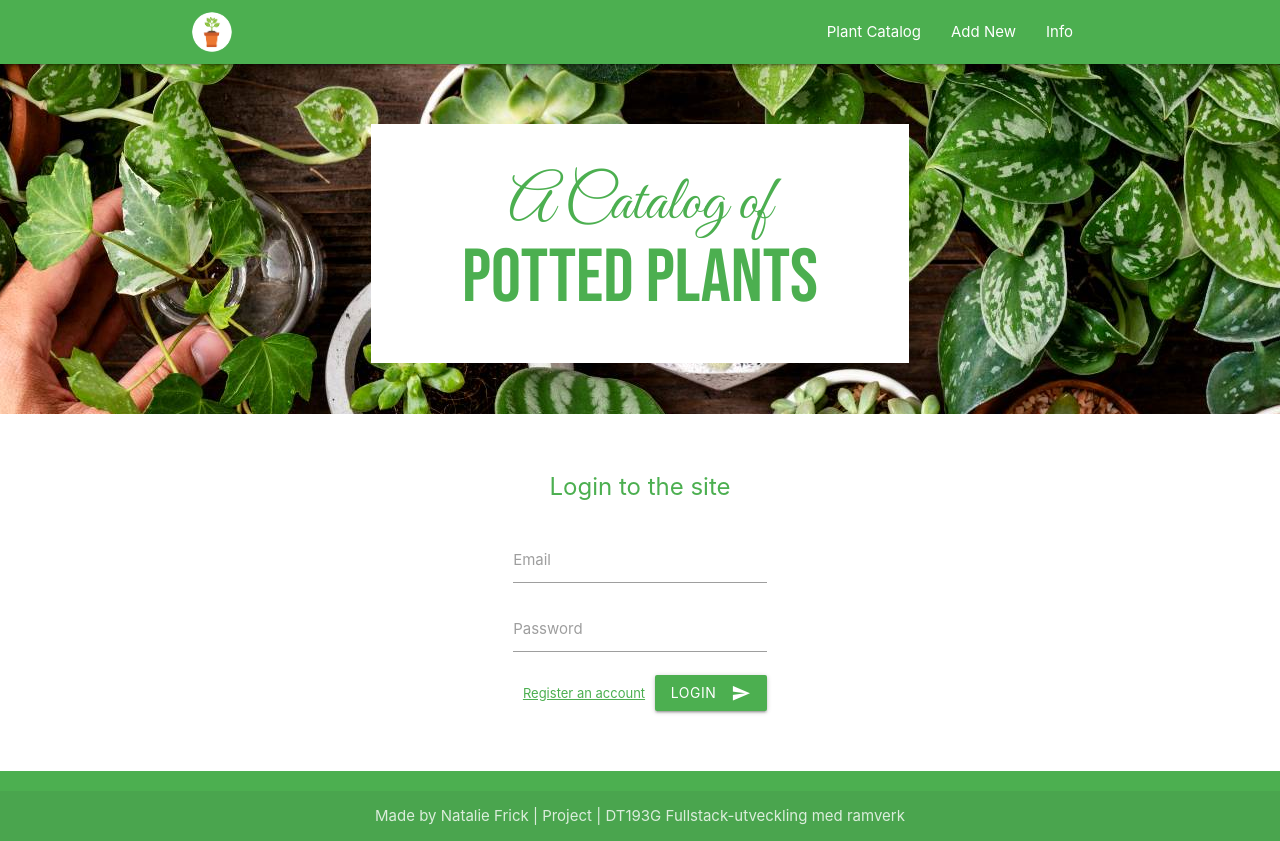
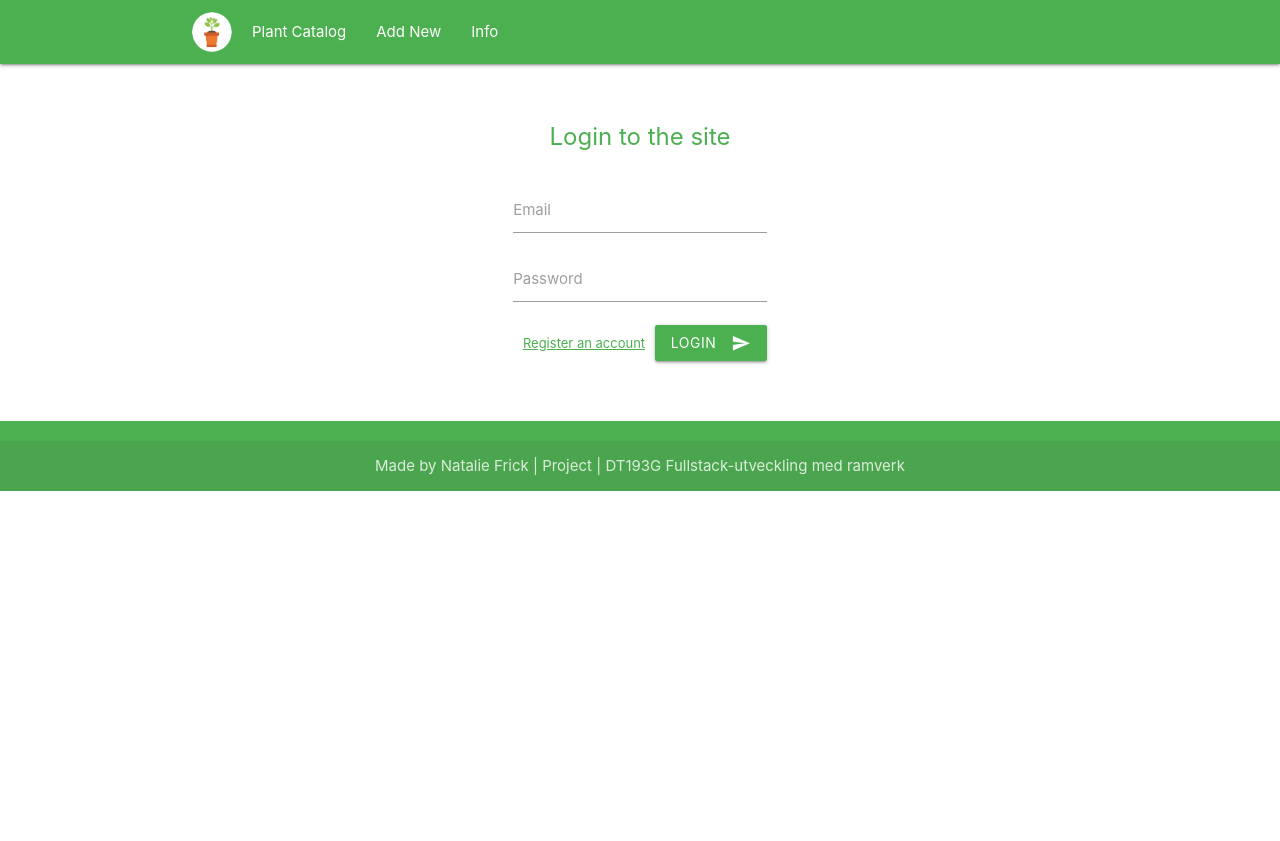
Before and after one commit to nataliefrick/FlowerShop_clientapp_vuejs, a Vue app: page /login in a window 1280 px wide. After the commit the page ends 800 px from the top, so only its background shows below. Built offline with nearby package versions, Linux system fonts and the light colour scheme.

Commit message:
navbar altering

```diff
--- a/src/components/Header.vue
+++ b/src/components/Header.vue
@@ -6,16 +6,21 @@
     <RouterLink id="logo-container" class="brand-logo" to="/">
         <img src="@/assets/logo.png" alt="plant logo">
     </RouterLink>
+    <ul class="left shift-right hide-on-med-and-down">
+        <li><RouterLink class="white-text" to="/catalog">Plant Catalog</RouterLink></li>
+        <li><RouterLink class="white-text" to="/add">Add New</RouterLink></li>
+        <li><RouterLink class="white-text" to="/about">Info</RouterLink></li>
+    </ul>
     <ul class="right hide-on-med-and-down">
         <li v-if="user" class="green-text text-darken-3 loggedin">Welcome {{user}}</li>
         <li v-if="user"><a href="#" @click="$emit('logoutUser')">Logout</a></li>
         <li v-if="user ==='null'"><RouterLink class="white-text" to="/">Start</RouterLink></li>
-        <li><RouterLink class="white-text" to="/catalog">Plant Catalog</RouterLink></li>
-        <li><RouterLink class="white-text" to="/add">Add New</RouterLink></li>
-        <li><RouterLink class="white-text" to="/about">Info</RouterLink></li>
     </ul>
 
     <ul id="nav-mobile" class="sidenav">
+        <li v-if="user" class="green-text text-darken-3 loggedin">Welcome {{user}}</li>
+        <li v-if="user"><a href="#" @click="$emit('logoutUser')">Logout</a></li>
+        <li v-if="user ==='null'"><RouterLink class="green-text" to="/">Start</RouterLink></li>
         <li><RouterLink class="green-text" to="/">Start</RouterLink></li>
         <li><RouterLink class="green-text" to="/catalog">Plant Catalog</RouterLink></li>
         <li><RouterLink class="green-text" to="/add">Add New</RouterLink></li>
@@ -24,25 +29,6 @@
     <a href="#" data-target="nav-mobile" class="sidenav-trigger"><i class="material-icons white-text">menu</i></a>
     </div>
 </nav>
-
-<!-- banner image -->
-<div id="index-banner" class="parallax-container">
-
-    <div class="section no-pad-bot">
-    <div class="container">
-        <!-- <br><br> -->
-        <div class="white-bkg">
-            <h2 class="header center green-text display-font">A Catalog of</h2>
-        <h1 class="header center green-text block-font">Potted Plants</h1>
-        </div>
-
-        <!-- <br><br> -->
-    </div>
-    </div>
-    <div class="parallax"><img src="@/assets/background3.jpg" alt="Lots of green potted plants"></div>
-</div>
-<!--Message Printout -->
-<div v-if="receivedMessage"><p class="green">{{recievedMessage}} </p></div>
 </header>
 </template>
 
@@ -56,6 +42,10 @@
 
 a.green:hover {
   background-color: rgba(0, 0, 0, 0.1);
+}
+
+.shift-right {
+    margin-left: 3em;
 }
 </style>
 
```
